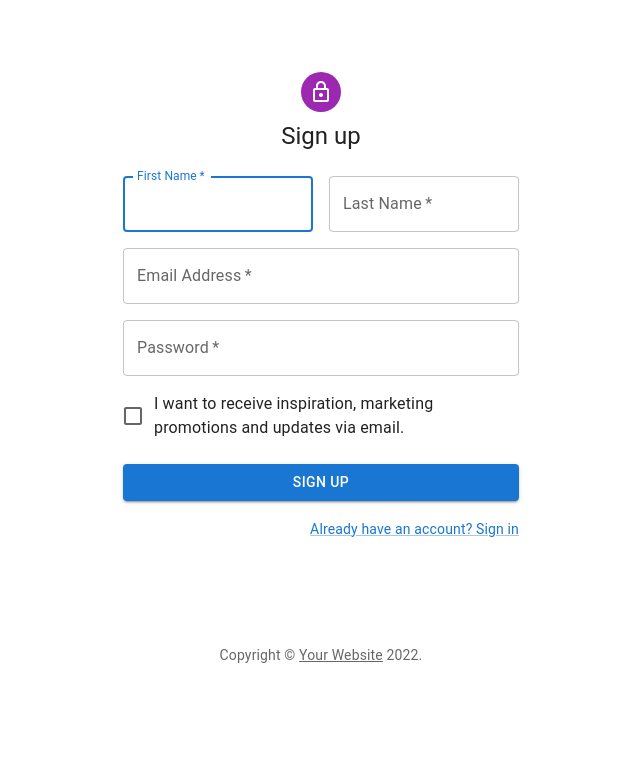
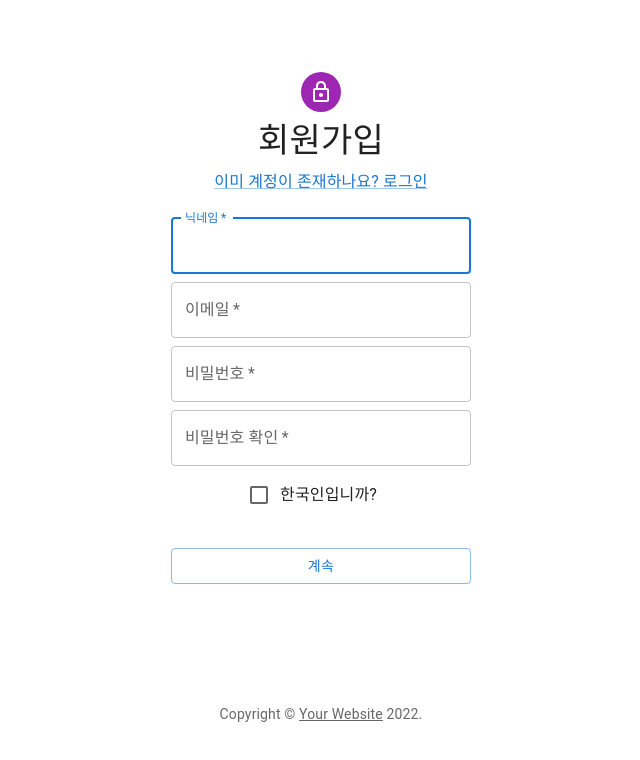
Before and after one commit to 93jpark/ouraid-front, a React (Create React App) app: page /signup in a window 1280 px wide. Shown: the top 760 px of the page, without its empty margins (319-959 px from the left). Built offline with nearby package versions, Linux system fonts and the light colour scheme.

Commit message:
implement SignUp components with user info input component and user's characters input component

```diff
--- a/src/SignUp.js
+++ b/src/SignUp.js
@@ -1,4 +1,6 @@
 import * as React from 'react';
+import CharInfoForm from './SignUp/CharInfoForm';
+import ServerSelect from './SignUp/ServerSelect';
 import Avatar from '@mui/material/Avatar';
 import Button from '@mui/material/Button';
 import CssBaseline from '@mui/material/CssBaseline';
@@ -12,26 +14,243 @@ import LockOutlinedIcon from '@mui/icons-material/LockOutlined';
 import Typography from '@mui/material/Typography';
 import Container from '@mui/material/Container';
 import { createTheme, ThemeProvider } from '@mui/material/styles';
+import Divider from '@mui/material/Divider';
 
+
+import Menu from '@mui/material/Menu';
+
+import AddCircleOutlineOutlinedIcon from '@mui/icons-material/AddCircleOutlineOutlined';
+import AddBoxOutlinedIcon from '@mui/icons-material/AddBoxOutlined';
+import { GiCharacter } from "react-icons/gi";
+import { BsFillPersonPlusFill } from "react-icons/bs";
+import { GrUserAdd } from "react-icons/gr";
+import { HiOutlineUserAdd } from "react-icons/hi";
+import { IoPersonAddOutline } from "react-icons/io5";
+import { MdGroupAdd } from "react-icons/md";
+import { VscDiffAdded, VscAdd } from "react-icons/vsc";
+
+
+import { styled } from '@mui/material/styles';
+import InputLabel from '@mui/material/InputLabel';
+import MenuItem from '@mui/material/MenuItem';
+import FormControl from '@mui/material/FormControl';
+import Select from '@mui/material/Select';
+import NativeSelect from '@mui/material/NativeSelect';
+import InputBase from '@mui/material/InputBase';
+// import DnfClass from './DnfClass';
 
 
 const theme = createTheme();
 
-export default function SignUp() {
+
+
+const SignUp = () => {
+
+    const [fulfillment, setFulfillment] = React.useState(false); // 유저정보 입력창 확인여부
+    const [ability, setAbility] = React.useState(1.0); // 항마
+    const [guild, setGuild] = React.useState(undefined); // 길드
+    const [note, setNote] = React.useState(undefined); // 비고
+    const [userMainClass, setUserMainClass] = React.useState("male_ghost_knight");
+    const [userSubClass, setUserSubClass] = React.useState("male_ghost_knight");
+
+    const [username, setUsername] = React.useState(undefined);
+    const [email, setEmail] = React.useState(undefined);
+    const [password, setPassword] = React.useState(undefined);
+    const [passwordConfirm, setPasswordConfirm] = React.useState(undefined);
+    const [userServer, setUserServer] = React.useState();
+    const [isKorean, setIsKorean] = React.useState(false); // 한국인 여부
+
+    const [userCharacters, setUserCharacters] = React.useState(new Map);
+
     const handleSubmit = (event) => {
         event.preventDefault();
-    const data = new FormData(event.currentTarget);
+        //const data = new FormData(event.currentTarget);
+        /*
         console.log({
             email: data.get('email'),
             password: data.get('password'),
         });
-  };
+        */
+        console.log(userCharacters);
+    }
+
+    const handleContinue = (event) => {
+        const _username = document.getElementById('username').value;
+        const _email = document.getElementById('email').value;
+        const _password = document.getElementById('password').value;
+        const _passwordConfirm = document.getElementById('passwordConfirm').value;
+
+        if (isKorean) {
+
+            if (_username === "" || _email === "" || _password === "" || _passwordConfirm === "") {
+                alert("입력란을 모두 채워주세요.")
+            } else {
+                if (_password === _passwordConfirm) {
+                    setUsername(_username);
+                    setEmail(_email);
+                    setPassword(_password);
+                    setPasswordConfirm(_passwordConfirm);
+
+                    console.log(username, email, password, passwordConfirm);
+                    setFulfillment(true);
+                } else {
+                    alert("패스워드가 일치하지않습니다.")
+                }
+            }
+
+
+        } else {
+            alert("🚨ACCESS DENIED🚨\nSouth Korea Citizenship is REQUIRED");
+        }
+    }
+
+    const userServerSelectHandler = (serverName) => {
+        //const serverName = event.target.value;
+        console.log(serverName);
+        setUserServer(serverName);
+    }
+
+    const KoreanValidity = () => {
+        setIsKorean(!isKorean);
+    }
+
+    const addUserCharactersHandler = (newCharacter) => {
+        const newChar = newCharacter;
+        const presentCharacters = userCharacters;
+        presentCharacters.set(newChar.charName, newChar);
+        setUserCharacters(presentCharacters);
+
+    }
+
+    const userInputComponent = () => {
+        return (
+            <Grid container spacing={1} sx={{ display: "flex", flexDirection: "row", alignItems: "center" }}>
+                <Grid item xs={12} sx={{ display: "flex", flexDirection: "column", alignItems: "center" }} sm={12}>
+                    <TextField
+                        name="username"
+                        required
+                        id="username"
+                        label="닉네임"
+                        autoFocus
+                        sx={{ minWidth: 200, width: 300 }}
+                        onChangeCapture={(e) => {
+                            //console.log(e);
+                            console.log("cc:", e.target.value);
+                        }}
+                        onEnded={(e) => {
+                            console.log("ec", e.target.value);
+                        }}
+
+                    />
+                </Grid>
+                <Grid item xs={12} sx={{ display: "flex", flexDirection: "column", alignItems: "center" }} sm={12}>
+                    <TextField
+                        required
+                        sx={{ minWidth: 200, width: 300 }}
+                        id="email"
+                        label="이메일"
+                        name="email"
+                        autoComplete="email"
+                    />
+                </Grid>
+                <Grid item xs={12} sx={{ display: "flex", flexDirection: "column", alignItems: "center" }} sm={12}>
+                    <TextField
+                        required
+                        sx={{ minWidth: 200, width: 300 }}
+                        name="password"
+                        label="비밀번호"
+                        type="password"
+                        id="password"
+                        autoComplete="new-password"
+                    />
+                </Grid>
+                <Grid item xs={12} sx={{ display: "flex", flexDirection: "column", alignItems: "center" }} sm={12}>
+                    <TextField
+                        required
+                        sx={{ minWidth: 200, width: 300 }}
+                        name="passwordConfirm"
+                        label="비밀번호 확인"
+                        type="password"
+                        id="passwordConfirm"
+                        autoComplete="new-password"
+                    />
+                </Grid>
+                <Grid item xs={12} sx={{ display: "flex", flexDirection: "column", alignItems: "center" }} sm={12}>
+                    <FormControlLabel onChangeCapture={KoreanValidity}
+                        control={<Checkbox value="isKorean" color="primary" />}
+                        label="한국인입니까?"
+                    />
+                </Grid>
+
+                <Grid item xs={12} sx={{ display: "flex", flexDirection: "column", alignItems: "center" }} sm={12}>
+                    <Button
+                        id="continueBtn"
+                        variant="outlined"
+                        sx={{ mt: 3, mb: 2, minWidth: 200, width: 300 }}
+                        onClick={handleContinue}
+                    >
+                        계속
+                    </Button>
+                </Grid>
+            </Grid>
+        )
+    }
+
+    const classSelectHandler = (main, sub) => {
+        console.log("classSelectHandler is working...")
+        console.log(main + " " + sub);
+    }
+
+    const charInputComponent = () => {
+        return (
+            <>
+                <Grid container spacing={1}>
+                    <Grid item xs={12}>
+                        <Grid container justifyContent="center">
+                            <Box component="form" noValidate sx={{ m: 1 }} justifyContent="center">
+                                <Box sx={{ display: "flex", flexDirection: "column", justifyContent: "center", alignItems: "center" }}>
+
+
+
+                                    <ServerSelect userServerSelectHandler={userServerSelectHandler}></ServerSelect>
+
+                                    <Divider m="1" variant="middle" />
+
+                                    {/* {
+                                        DnfClass.userMainClass.map((name, index) => {
+                                            return (
+                                                <option key={index + "" + name} value={index}>{name}</option>
+                                            )
+                                        })
+                                    } */}
+
+                                    <CharInfoForm classSelectHandler={classSelectHandler} addUserCharactersHandler={addUserCharactersHandler}></CharInfoForm>
+
+
+                                    {/* 가입하기 버튼 */}
+                                    <Grid item xs={12} sx={{ display: "flex", flexDirection: "row", justifyContent: "center", alignItems: "center" }} >
+                                        <Button
+                                            type="submit"
+                                            variant="contained"
+                                            onClick={handleSubmit}
+                                            sx={{ mt: 5, mb: 2, minWidth: 200, width: 300 }}>
+                                            가입하기
+                                        </Button>
+                                    </Grid>
+                                </Box>
+                            </Box>
+                        </Grid>
+                    </Grid>
+                </Grid>
+            </>
+        )
+    }
 
     return (
         <ThemeProvider theme={theme}>
             <Container component="main" maxWidth="xs">
                 <CssBaseline />
-        <Box
+                <Grid
                     sx={{
                         marginTop: 8,
                         display: 'flex',
@@ -42,78 +261,28 @@ export default function SignUp() {
                     <Avatar sx={{ m: 1, bgcolor: 'secondary.main' }}>
                         <LockOutlinedIcon />
                     </Avatar>
-          <Typography component="h1" variant="h5">
-            Sign up
+                    <Typography component="h1" variant="h4">
+                        회원가입
                     </Typography>
-          <Box component="form" noValidate onSubmit={handleSubmit} sx={{ mt: 3 }}>
-            <Grid container spacing={2}>
-              <Grid item xs={12} sm={6}>
-                <TextField
-                  autoComplete="given-name"
-                  name="firstName"
-                  required
-                  fullWidth
-                  id="firstName"
-                  label="First Name"
-                  autoFocus
-                />
-              </Grid>
-              <Grid item xs={12} sm={6}>
-                <TextField
-                  required
-                  fullWidth
-                  id="lastName"
-                  label="Last Name"
-                  name="lastName"
-                  autoComplete="family-name"
-                />
-              </Grid>
-              <Grid item xs={12}>
-                <TextField
-                  required
-                  fullWidth
-                  id="email"
-                  label="Email Address"
-                  name="email"
-                  autoComplete="email"
-                />
-              </Grid>
-              <Grid item xs={12}>
-                <TextField
-                  required
-                  fullWidth
-                  name="password"
-                  label="Password"
-                  type="password"
-                  id="password"
-                  autoComplete="new-password"
-                />
-              </Grid>
-              <Grid item xs={12}>
-                <FormControlLabel
-                  control={<Checkbox value="allowExtraEmails" color="primary" />}
-                  label="I want to receive inspiration, marketing promotions and updates via email."
-                />
-              </Grid>
-            </Grid>
-            <Button
-              type="submit"
-              fullWidth
-              variant="contained"
-              sx={{ mt: 3, mb: 2 }}
-            >
-              Sign Up
-            </Button>
-            <Grid container justifyContent="flex-end">
+                    <Grid container justifyContent="center" sx={{ marginTop: 1 }}>
                         <Grid item>
-                <Link href="#" variant="body2">
-                  Already have an account? Sign in
+                            <Link href="#" variant="body3">
+                                이미 계정이 존재하나요? 로그인
                             </Link>
                         </Grid>
                     </Grid>
-          </Box>
-        </Box>
+                    <Grid sx={{ marginTop: 3, display: 'flex', flexDirection: 'row', alignItems: 'center', }} >
+
+                        {/* {userInputComponent()} */}
+                        {fulfillment ? charInputComponent() : userInputComponent()}
+
+                    </Grid>
+                </Grid>
             </Container>
         </ThemeProvider>
+
     );
 }
+
+
+export default SignUp;
```
Lines whose indentation alone changed are shown as unchanged.
